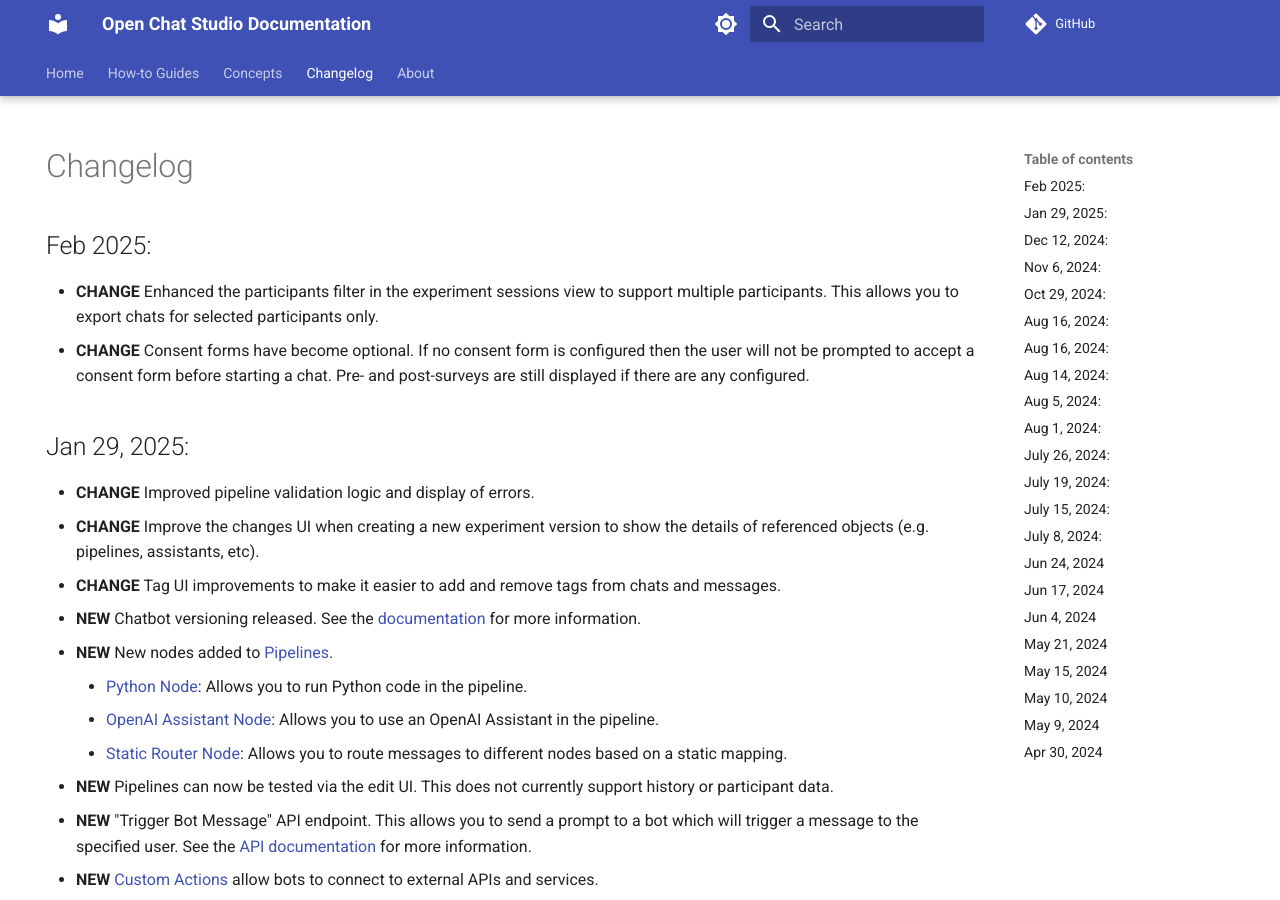
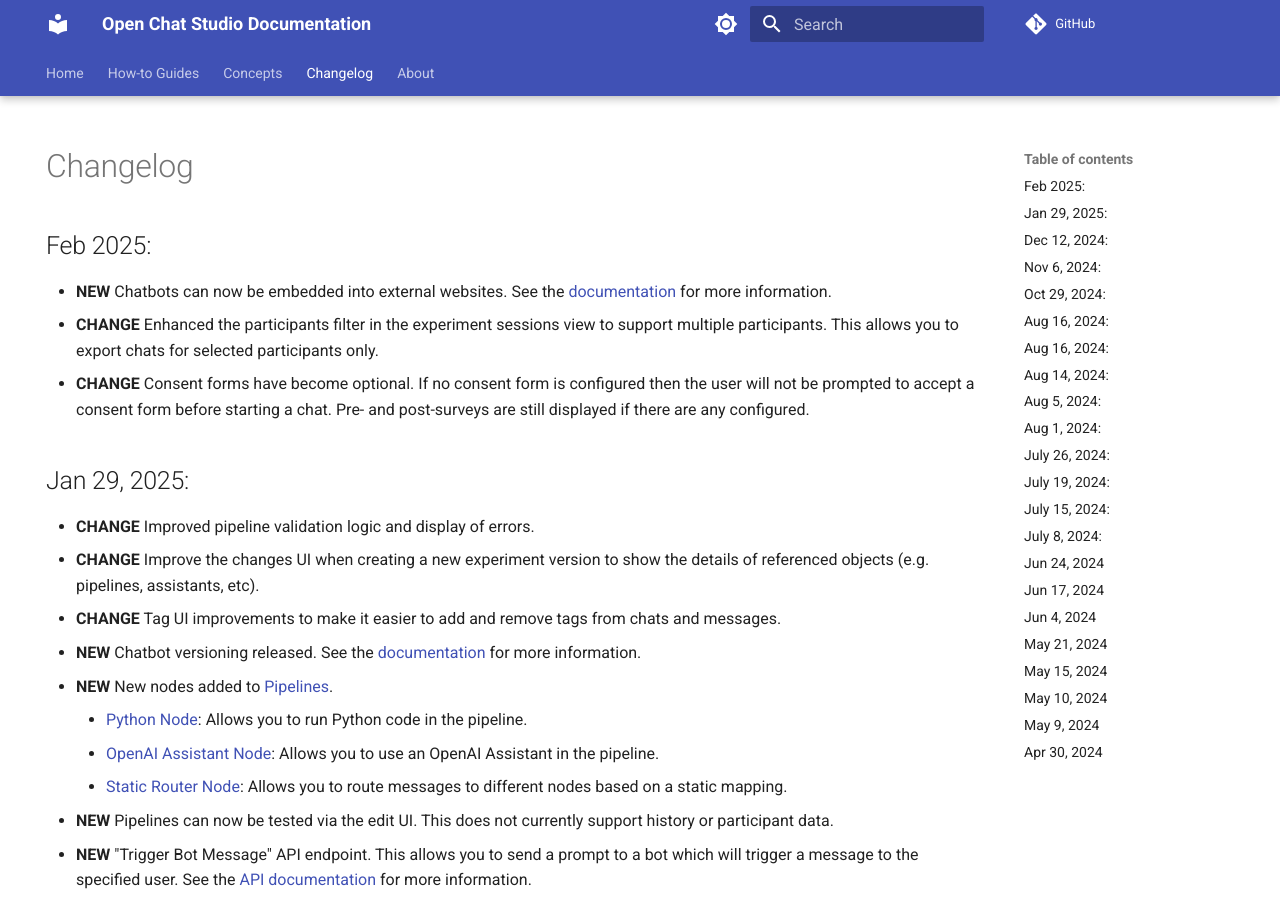
Before and after one commit to dimagi/open-chat-studio-docs, an MkDocs documentation site: the page built from docs/changelog.md, in a window 1280 px wide and 900 px high. Built offline with MkDocs 1.6.1 and Material for MkDocs 9.7.7, drawn with Linux system fonts in a browser that asks for light colours; emoji names are drawn with the system emoji font; comment, search, counter and statistics services are not loaded.

Commit message:
add changelog entry

```diff
--- a/docs/changelog.md
+++ b/docs/changelog.md
@@ -7,6 +7,7 @@ hide:
 
 ## Feb 2025:
 
+* **NEW** Chatbots can now be embedded into external websites. See the [documentation](how-to/embed.md) for more information.
 * **CHANGE** Enhanced the participants filter in the experiment sessions view to support multiple participants. This allows you to export chats for selected participants only.
 * **CHANGE** Consent forms have become optional. If no consent form is configured then the user will not be prompted to accept a consent form before starting a chat. Pre- and post-surveys are still displayed if there are any configured.
 
```
